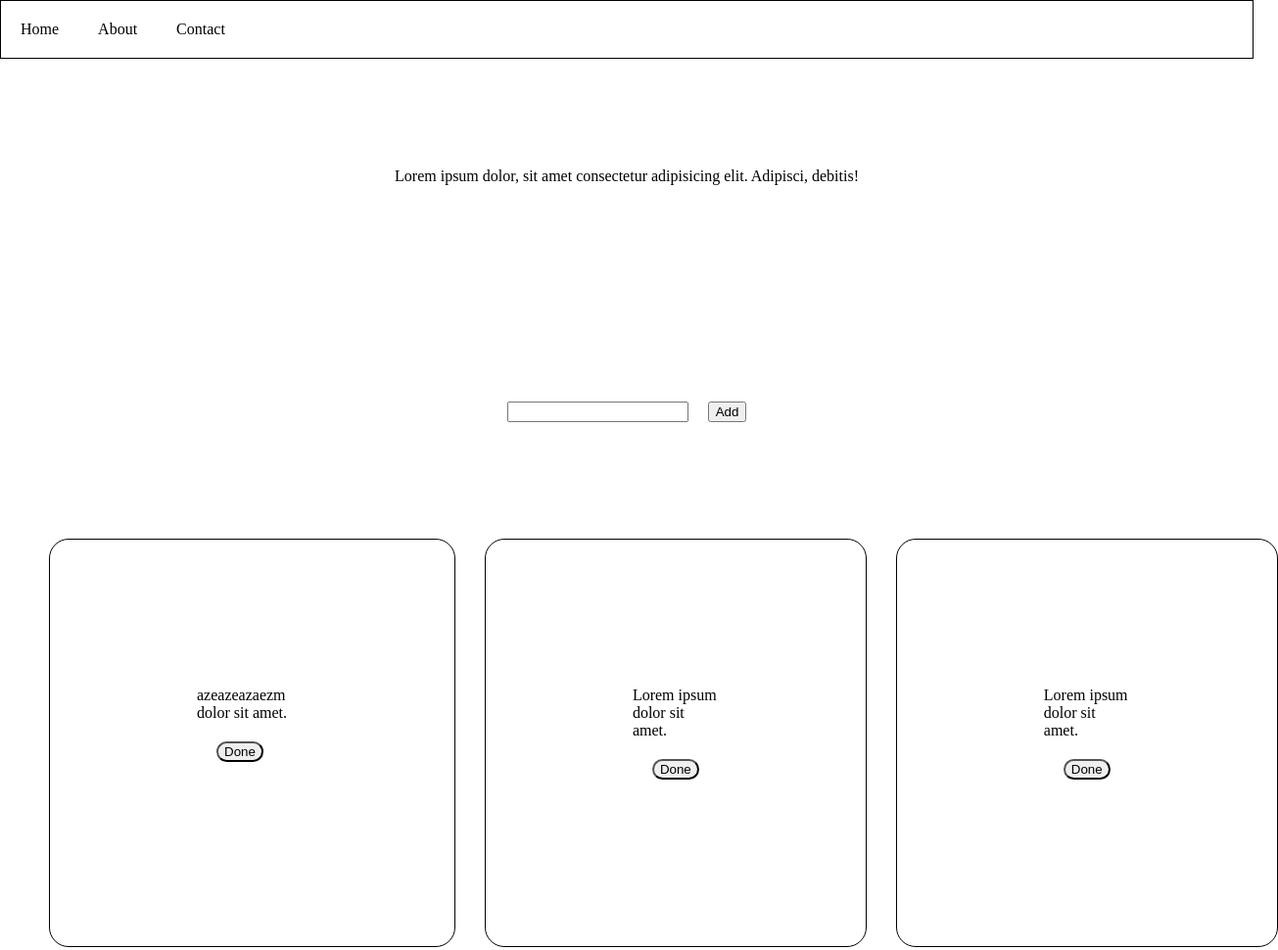
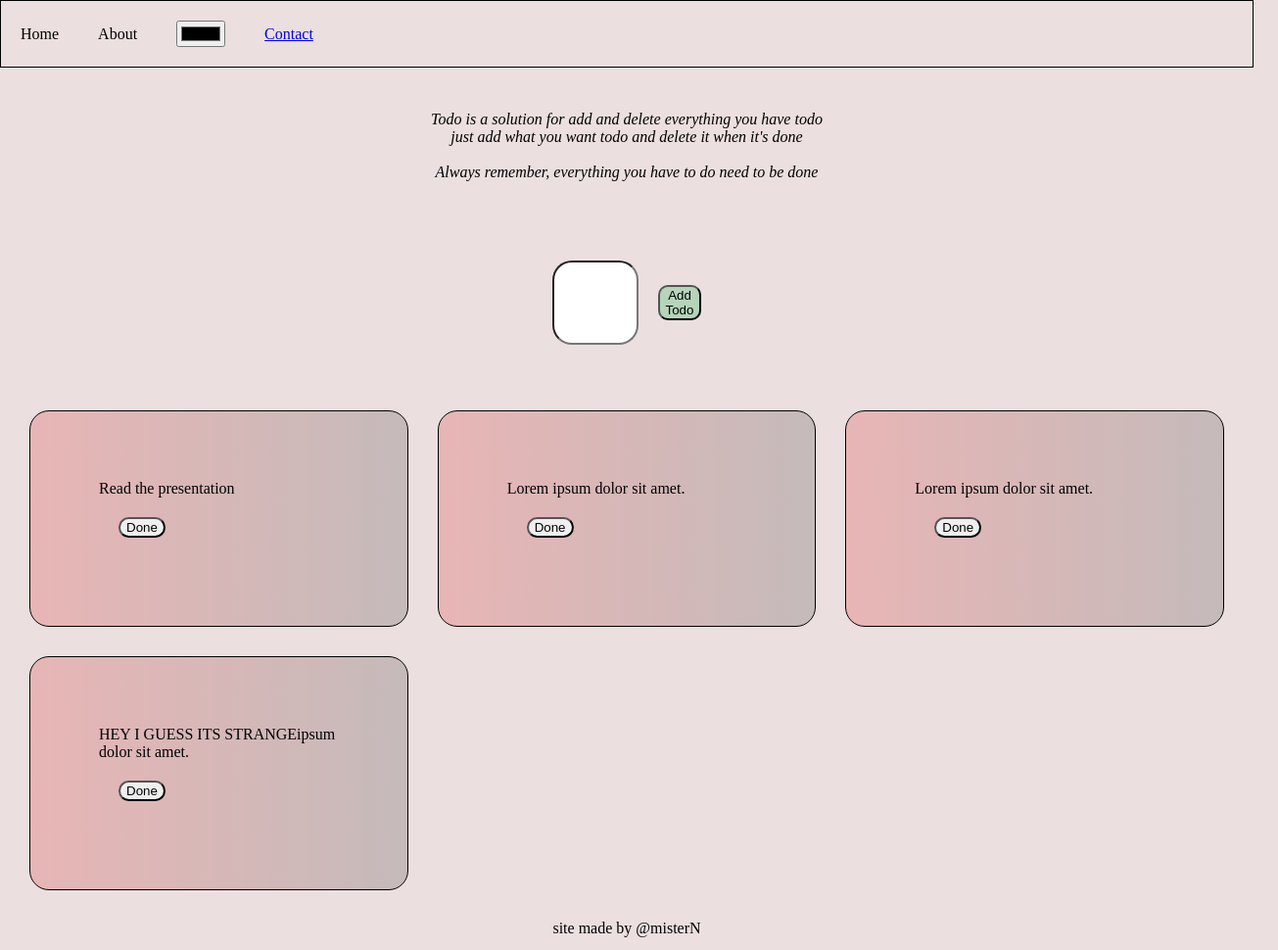
Before and after one commit to Xtremepoulet/todo-list, a plain HTML site: page index.html in a window 1280 px wide. Shown: the top 970 px of the page at 98% size, 1305 px wide, since content can reach past the window. Drawn offline with Linux system fonts and the light colour scheme.

Commit message:
new changes. No need to do more

```diff
--- a/index.html
+++ b/index.html
@@ -7,37 +7,38 @@
     <link rel="stylesheet" href="style.css">
     <title>Document</title>
 </head>
-<body>
+<body id="gradient">
 
     <nav class="navigation">
         <p class="nav_element">Home</p>
         <p class="nav_element">About</p>
-        <p class="nav_element">Contact</p>
+        <p class="nav_element"><input type="color" id="color_btn">
+        <p class="nav_element"><a href="#footer">Contact</a></p>
     </nav>
 
     <div class="presentation">
-        <p>Lorem ipsum dolor, sit amet consectetur adipisicing elit. Adipisci, debitis!</p>
+        <p>Todo is a solution for add and delete everything you have todo <br> just add what you want todo and delete it when it's done
+        <br><br> Always remember, everything you have to do need to be done</p>
     </div>
 
     <div class="add_element">
         <input type="text" id="new_item">
-        <button id="add_item_button">Add</button>
+        <button id="add_item_button">Add <br> Todo</button>
     </div>
 
     <div class="container">
         <div class="box_element">
             <ul id="todo_list">
-                <li class="list_item">azeazeazaezm dolor sit amet.</li>
+                <li class="list_item">Read the presentation</li>
                 <li class="list_item">Lorem ipsum dolor sit amet.</li>
                 <li class="list_item">Lorem ipsum dolor sit amet.</li>
                 <li class="list_item">HEY I GUESS ITS STRANGEipsum dolor sit amet.</li>
-                <li class="list_item">Lorem ipsum dolor sit amet.</li>
             </ul>
 
         </div>
     </div>
 
-
+    <footer id="footer">site made by @misterN</footer>
 
 
     <script src="script.js"></script>
--- a/script.js
+++ b/script.js
@@ -5,6 +5,8 @@ let li = document.querySelectorAll("li");
 let ul = document.getElementById("todo_list");
 let input = document.getElementById("new_item");
 let add_new_item = document.getElementById("add_item_button");
+let body = document.getElementById("gradient");
+let color = document.getElementById("color_btn");
 
 
 
@@ -32,10 +34,12 @@ let add_ended_button = (li) => {
 let delete_list = event => {
     if (event.target.tagName === "BUTTON" && event.target.className === "delete_button"){
         let parent = event.target.parentNode;
-        parent.remove()
-
+        parent.remove();
     }
 }
+
+
+
 
 
 
@@ -43,7 +47,6 @@ let add_list_item = (ul, input) => {
     let new_item = document.createElement("li");
     new_item.append(document.createTextNode(input.value));
     new_item.classList.add("list_item");
-
 
     let button = document.createElement("button");
     button.append(document.createTextNode("Done"));
@@ -57,25 +60,31 @@ let add_list_item = (ul, input) => {
     input.value = "";
 }
 
+
+
+
+
 let add_item = event => {
-    if (event.target.tagName === "BUTTON" && event.target.id === "add_item_button"){
+    if (event.target.tagName === "BUTTON" && event.target.id === "add_item_button" && input.value !== ""){
         add_list_item(ul, input);
     }
 }
+
+
+
+let change_color = () => {
+    body.style.background = color.value;
+}
+
 
 
 add_ended_button(li);
 
 add_new_item.addEventListener("click", add_item);
 
-
-
-
-
 ul.addEventListener("click", delete_list);
 
-
-
+color_btn.addEventListener("input", change_color);
 
 
 
--- a/style.css
+++ b/style.css
@@ -1,5 +1,6 @@
 body {
     margin: auto 0px;
+    background: rgb(236, 223, 223);
 }
 
 
@@ -13,7 +14,12 @@ body {
 
     /* gap: 20px; */
     padding: 0px;
-    margin: 0px
+    margin: 0px;
+
+    /* position: fixed;
+    top: 0;
+    width: 100%;
+  */
 }
 
 
@@ -30,24 +36,59 @@ body {
 
 /* presentation div */
 .presentation {
-
-    height: 30vh;
+    height: 20vh;
     display: flex;
     text-align: center;
     justify-content: center;
     align-items: center;
+
+    font-style: italic;
+
+
+    /* animate the presentation text */
+    animation-duration: 2s;
+    animation-name: slide-in;
+}
+
+@keyframes slide-in {
+    from {
+        margin-left: 100%;
+        width: 300%;
+    }
+
+    to {
+        margin-left: 0%;
+        width: 100%;
+    }
 }
 
 
 
-
 /* add element div */
-.add_element {
+/* .add_element {
     height: 30vh;
     display: flex;
     justify-content: center;
     align-items: center;
     gap: 20px;
+} */
+
+.add_element {
+
+    height: 20vh;
+
+    display: flex;
+    align-items: center;
+    justify-content: center;
+    gap: 20px;
+}
+
+#new_item {
+    width: 10vh;
+    height: 10vh;
+
+    border-radius: 20px;
+
 }
 
 
@@ -60,6 +101,15 @@ body {
 
 }
 
+
+
+
+/* add button in html file */
+#add_item_button {
+    border-radius: 10px;
+    background-color: #B5D4BA;
+
+}
 
 
 
@@ -81,14 +131,36 @@ body {
     display: grid;
     grid-template-columns: repeat(3, 1fr);
     grid-gap: 30px;
-    margin: 10px;
+    margin: 20px;
+    padding: 10px;
     list-style: none;
 
 }
+
+
 
 .list_item {
     border: thin solid black;
     border-radius: 20px;
     margin: 0px;
-    padding: 150px;
+    padding: 70px;
+
+    background: linear-gradient(to right, rgb(232, 181, 181), rgb(197, 186, 186));
+
+
+
 }
+
+.list_item:hover {
+    transition: 1.2s;
+    transform: scale(1.1);
+}
+
+
+
+
+
+/* footer  */
+#footer {
+    text-align: center;
+}
```
